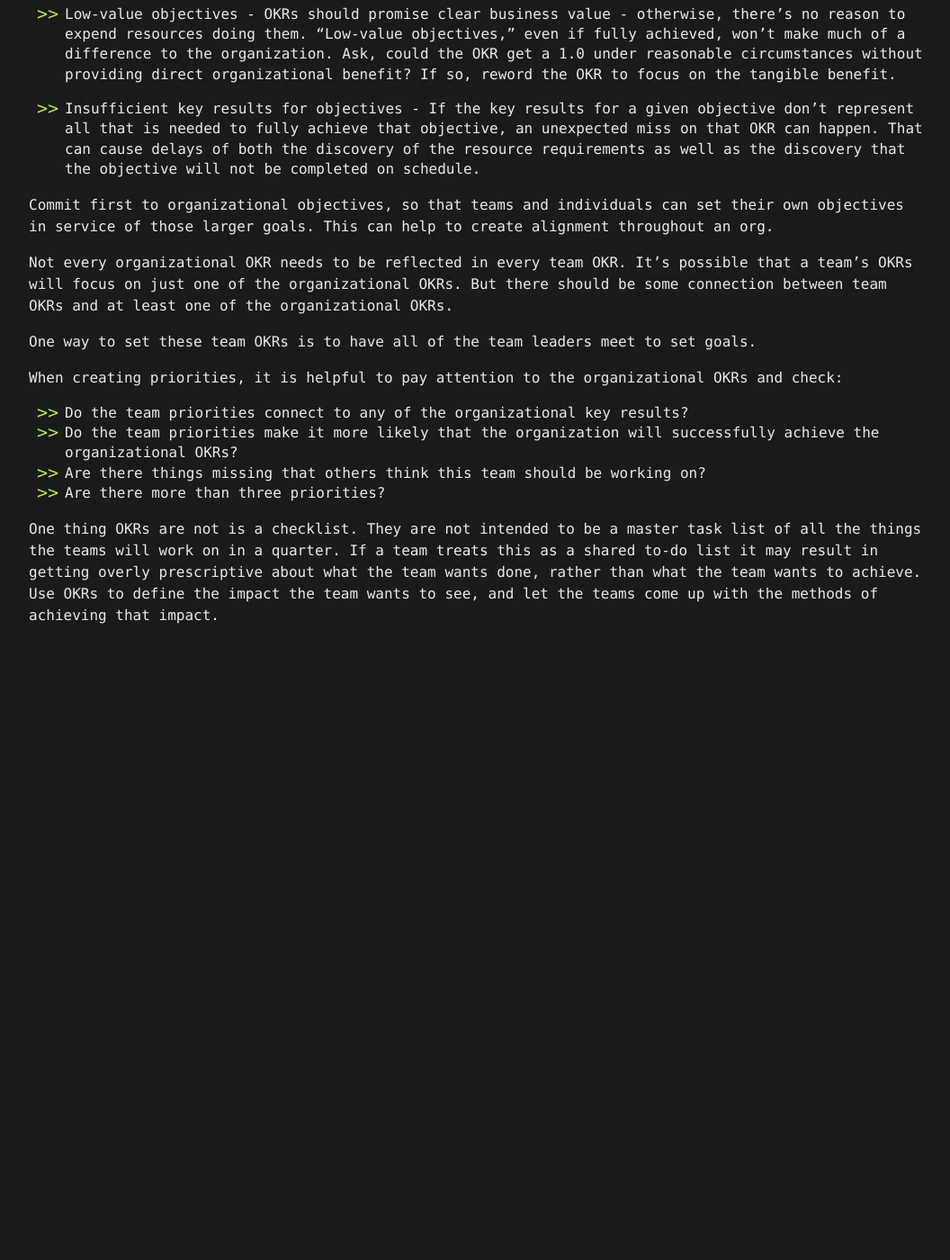
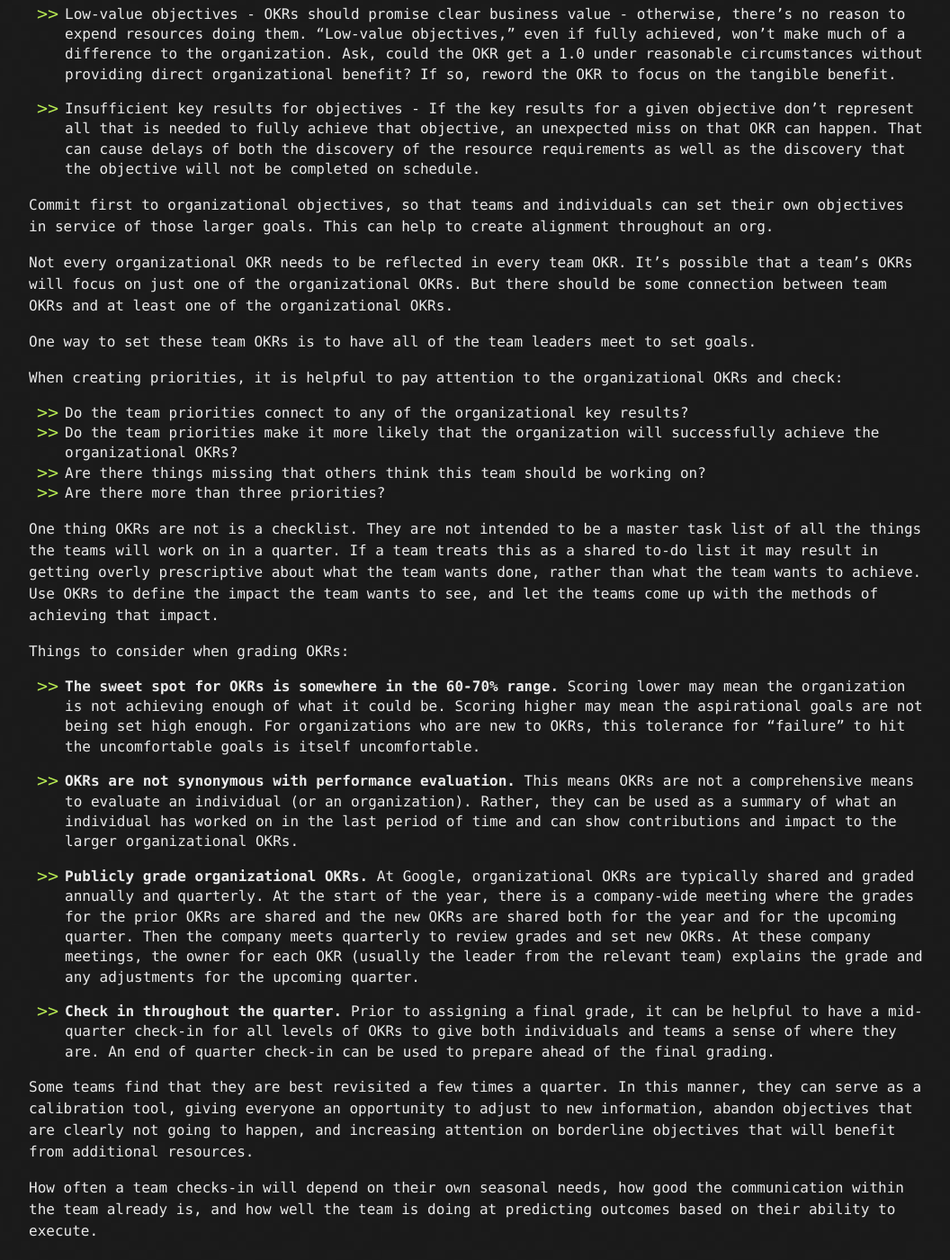
Before and after one commit to goodHunter27/serhatgiydiren.github.io, a Jekyll site: the page built from _posts/2020-01-11-goal-setting.md, in a window 1280 px wide and 1400 px high, scrolled down 2696 px. Shown: the whole window at 90% size, without its empty margins (108-1164 px from the left). Built offline with Jekyll 4.4.1, drawn with Linux system fonts in a browser that asks for light colours; before the commit the page ends 3412 px from its top, so only the background shows below that.

Commit message:
Update 2020-01-11-goal-setting.md

```diff
--- a/_posts/2020-01-11-goal-setting.md
+++ b/_posts/2020-01-11-goal-setting.md
@@ -96,3 +96,17 @@ When creating priorities, it is helpful to pay attention to the organizational O
 - Are there more than three priorities?
 
 One thing OKRs are not is a checklist. They are not intended to be a master task list of all the things the teams will work on in a quarter. If a team treats this as a shared to-do list it may result in getting overly prescriptive about what the team wants done, rather than what the team wants to achieve. Use OKRs to define the impact the team wants to see, and let the teams come up with the methods of achieving that impact.
+
+Things to consider when grading OKRs:
+
+- **The sweet spot for OKRs is somewhere in the 60-70% range.** Scoring lower may mean the organization is not achieving enough of what it could be. Scoring higher may mean the aspirational goals are not being set high enough. For organizations who are new to OKRs, this tolerance for "failure" to hit the uncomfortable goals is itself uncomfortable.
+
+- **OKRs are not synonymous with performance evaluation.** This means OKRs are not a comprehensive means to evaluate an individual (or an organization). Rather, they can be used as a summary of what an individual has worked on in the last period of time and can show contributions and impact to the larger organizational OKRs.
+
+- **Publicly grade organizational OKRs.** At Google, organizational OKRs are typically shared and graded annually and quarterly. At the start of the year, there is a company-wide meeting where the grades for the prior OKRs are shared and the new OKRs are shared both for the year and for the upcoming quarter. Then the company meets quarterly to review grades and set new OKRs. At these company meetings, the owner for each OKR (usually the leader from the relevant team) explains the grade and any adjustments for the upcoming quarter.
+
+- **Check in throughout the quarter.** Prior to assigning a final grade, it can be helpful to have a mid-quarter check-in for all levels of OKRs to give both individuals and teams a sense of where they are. An end of quarter check-in can be used to prepare ahead of the final grading.
+
+Some teams find that they are best revisited a few times a quarter. In this manner, they can serve as a calibration tool, giving everyone an opportunity to adjust to new information, abandon objectives that are clearly not going to happen, and increasing attention on borderline objectives that will benefit from additional resources.
+
+How often a team checks-in will depend on their own seasonal needs, how good the communication within the team already is, and how well the team is doing at predicting outcomes based on their ability to execute.
```
